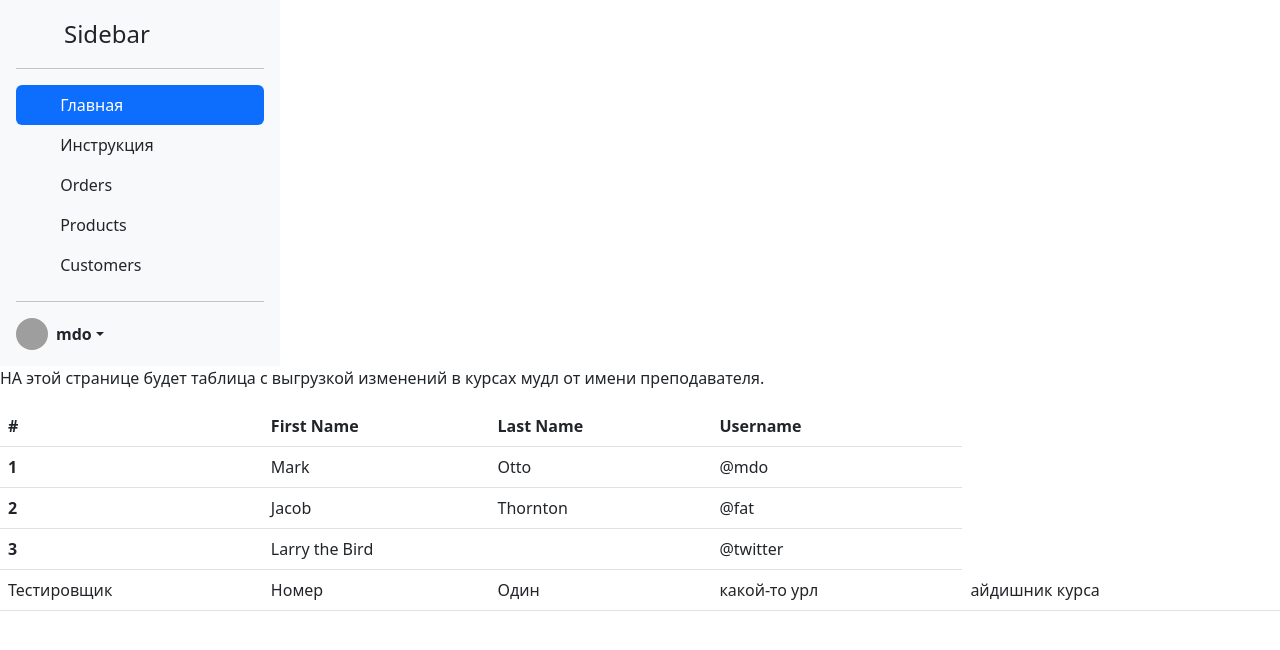
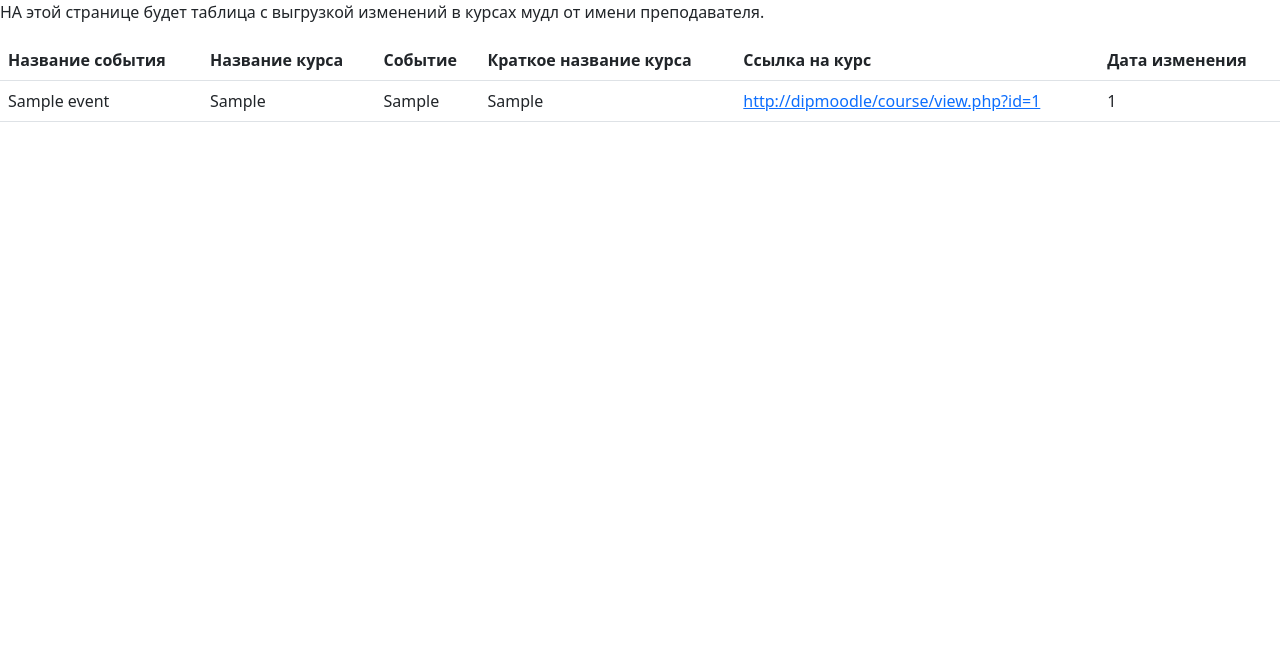
Before and after one commit to enverzeynaliev/diplomApp, a Django app: page / in a window 1280 px wide. Shown: the top 650 px of the page. Run offline with Django 4.2, Linux system fonts and the light colour scheme; tables that the repository leaves empty hold one stand-in row (values such as "Sample post"); grey boxes are pictures that could not be loaded.

Commit message:
Вывод данных модели в таблицу на страницу главная

```diff
--- a/testerPersonalRoom/moodle_events/models.py
+++ b/testerPersonalRoom/moodle_events/models.py
@@ -4,12 +4,12 @@ from django.db import models
 class mdl_events(models.Model):
     id = models.BigIntegerField('id', primary_key=True)
     eventname = models.CharField('eventname', max_length=255, default='')
-    component = models.CharField('component', max_length=255, default='')
-    action = models.CharField('action', max_length=255, default='')
-    target = models.CharField('target', max_length=255, default='')
-    objecttable = models.CharField('objecttable', max_length=255, default='')
+    component = models.CharField('component', max_length=100, default='')
+    action = models.CharField('action', max_length=100, default='')
+    target = models.CharField('target', max_length=100, default='')
+    objecttable = models.CharField('objecttable', max_length=50, default='')
     objectid = models.BigIntegerField('objectid', default=0)
-    crud = models.CharField('crud', max_length=255, default='')
+    crud = models.CharField('crud', max_length=1, default='')
     edulevel = models.SmallIntegerField('edulevel')
     contextid = models.BigIntegerField('contextid')
     contextlevel = models.BigIntegerField('contextlevel')
@@ -18,7 +18,7 @@ class mdl_events(models.Model):
     courseid = models.BigIntegerField('courseid', default=0)
     relateduserid = models.BigIntegerField('relateduserid', default=0)
     anonymous = models.SmallIntegerField('anonymous', default=0)
-    other = models.TextField,
+    other = models.TextField('other', default='')
     timecreated = models.BigIntegerField('timecreated')
     origin = models.CharField('origin', max_length=255, default='')
     ip = models.CharField('ip', max_length=255, default='')
--- a/testerPersonalRoom/moodle_events/templates/moodle_events/mdl-events.html
+++ b/testerPersonalRoom/moodle_events/templates/moodle_events/mdl-events.html
@@ -6,59 +6,59 @@
     <link rel="stylesheet" href="https://cdn.jsdelivr.net/npm/bootstrap@5.2.0-beta1/dist/css/bootstrap.min.css">
 </head>
 <body>
-   <div id="sidebar" class="d-flex flex-column flex-shrink-0 p-3 bg-light" style="width: 280px; height: 100%">
-    <a href="/" class="d-flex align-items-center mb-3 mb-md-0 me-md-auto link-dark text-decoration-none">
-      <svg class="bi pe-none me-2" width="40" height="32"><use xlink:href="#bootstrap"></use></svg>
-      <span class="fs-4">Sidebar</span>
-    </a>
-    <hr>
-    <ul class="nav nav-pills flex-column mb-auto">
-      <li class="nav-item">
-        <a href="#" class="nav-link active" aria-current="page">
-          <svg class="bi pe-none me-2" width="16" height="16"><use xlink:href="#"></use></svg>
-          Главная
-        </a>
-      </li>
-      <li>
-        <a href="#" class="nav-link link-dark">
-          <svg class="bi pe-none me-2" width="16" height="16"><use xlink:href="/help"></use></svg>
-          Инструкция
-        </a>
-      </li>
-      <li>
-        <a href="#" class="nav-link link-dark">
-          <svg class="bi pe-none me-2" width="16" height="16"><use xlink:href="#table"></use></svg>
-          Orders
-        </a>
-      </li>
-      <li>
-        <a href="#" class="nav-link link-dark">
-          <svg class="bi pe-none me-2" width="16" height="16"><use xlink:href="#grid"></use></svg>
-          Products
-        </a>
-      </li>
-      <li>
-        <a href="#" class="nav-link link-dark">
-          <svg class="bi pe-none me-2" width="16" height="16"><use xlink:href="#people-circle"></use></svg>
-          Customers
-        </a>
-      </li>
-    </ul>
-    <hr>
-    <div class="dropdown">
-      <a href="#" class="d-flex align-items-center link-dark text-decoration-none dropdown-toggle" id="dropdownUser2" data-bs-toggle="dropdown" aria-expanded="false">
-        <img src="https://github.com/mdo.png" alt="" width="32" height="32" class="rounded-circle me-2">
-        <strong>mdo</strong>
-      </a>
-      <ul class="dropdown-menu text-small shadow" aria-labelledby="dropdownUser2">
-        <li><a class="dropdown-item" href="#">New project...</a></li>
-        <li><a class="dropdown-item" href="#">Settings</a></li>
-        <li><a class="dropdown-item" href="#">Profile</a></li>
-        <li><hr class="dropdown-divider"></li>
-        <li><a class="dropdown-item" href="#">Sign out</a></li>
-      </ul>
-    </div>
-  </div>
+<!--   <div id="sidebar" class="d-flex flex-column flex-shrink-0 p-3 bg-light" style="width: 280px; height: 100%">-->
+<!--    <a href="/" class="d-flex align-items-center mb-3 mb-md-0 me-md-auto link-dark text-decoration-none">-->
+<!--      <svg class="bi pe-none me-2" width="40" height="32"><use xlink:href="#bootstrap"></use></svg>-->
+<!--      <span class="fs-4">Sidebar</span>-->
+<!--    </a>-->
+<!--    <hr>-->
+<!--    <ul class="nav nav-pills flex-column mb-auto">-->
+<!--      <li class="nav-item">-->
+<!--        <a href="#" class="nav-link active" aria-current="page">-->
+<!--          <svg class="bi pe-none me-2" width="16" height="16"><use xlink:href="#"></use></svg>-->
+<!--          Главная-->
+<!--        </a>-->
+<!--      </li>-->
+<!--      <li>-->
+<!--        <a href="#" class="nav-link link-dark">-->
+<!--          <svg class="bi pe-none me-2" width="16" height="16"><use xlink:href="/help"></use></svg>-->
+<!--          Инструкция-->
+<!--        </a>-->
+<!--      </li>-->
+<!--      <li>-->
+<!--        <a href="#" class="nav-link link-dark">-->
+<!--          <svg class="bi pe-none me-2" width="16" height="16"><use xlink:href="#table"></use></svg>-->
+<!--          Orders-->
+<!--        </a>-->
+<!--      </li>-->
+<!--      <li>-->
+<!--        <a href="#" class="nav-link link-dark">-->
+<!--          <svg class="bi pe-none me-2" width="16" height="16"><use xlink:href="#grid"></use></svg>-->
+<!--          Products-->
+<!--        </a>-->
+<!--      </li>-->
+<!--      <li>-->
+<!--        <a href="#" class="nav-link link-dark">-->
+<!--          <svg class="bi pe-none me-2" width="16" height="16"><use xlink:href="#people-circle"></use></svg>-->
+<!--          Customers-->
+<!--        </a>-->
+<!--      </li>-->
+<!--    </ul>-->
+<!--    <hr>-->
+<!--    <div class="dropdown">-->
+<!--      <a href="#" class="d-flex align-items-center link-dark text-decoration-none dropdown-toggle" id="dropdownUser2" data-bs-toggle="dropdown" aria-expanded="false">-->
+<!--        <img src="https://github.com/mdo.png" alt="" width="32" height="32" class="rounded-circle me-2">-->
+<!--        <strong>mdo</strong>-->
+<!--      </a>-->
+<!--      <ul class="dropdown-menu text-small shadow" aria-labelledby="dropdownUser2">-->
+<!--        <li><a class="dropdown-item" href="#">New project...</a></li>-->
+<!--        <li><a class="dropdown-item" href="#">Settings</a></li>-->
+<!--        <li><a class="dropdown-item" href="#">Profile</a></li>-->
+<!--        <li><hr class="dropdown-divider"></li>-->
+<!--        <li><a class="dropdown-item" href="#">Sign out</a></li>-->
+<!--      </ul>-->
+<!--    </div>-->
+<!--  </div>-->
 
 <p>НА этой странице будет таблица с выгрузкой изменений в курсах мудл от имени преподавателя. </p>
 <div>
@@ -66,36 +66,33 @@
         <table class="table table-hover">
             <thead>
             <tr>
-                <th>#</th>
-                <th>First Name</th>
-                <th>Last Name</th>
-                <th>Username</th>
+                <!--                <th>#</th>-->
+                <th>Название события</th>
+                <th>Название курса</th>
+                <th>Событие</th>
+                <th>Краткое название курса</th>
+                <th>Ссылка на курс</th>
+                <th>Дата изменения</th>
             </tr>
             </thead>
             <tbody>
+            {% for changes in mdl_changes %}
             <tr>
-                <th scope="row">1</th>
-                <td>Mark</td>
-                <td>Otto</td>
-                <td>@mdo</td>
+                <!-- сделать бы инкремент               <th scope="row"></th>-->
+                <td>{{ changes.eventname }}</td>
+                <td>{{ changes.other }}</td>
+                <!--  тут дважды пустое поле будет так как мудл отказался делиться с нами Json-->
+                <td>{{changes.action}}</td>
+                <td>{{ changes.other }}</td>
+                <td><a href=>http://dipmoodle/course/view.php?id={{ changes.courseid }}</a></td>
+                <!-- По хорошему надо бы сделать по человечески ссылку, а пока ока просто как якорь -->
+                <td>{{ changes.timecreated }}</td>
+                <!-- тут у нас перестал работать преобразователь из юникс в нормальный вид,-->
+                <!--     впрочем и времени было не очень много-->
             </tr>
-            <tr>
-                <th scope="row">2</th>
-                <td>Jacob</td>
-                <td>Thornton</td>
-                <td>@fat</td>
-            </tr>
-            <tr>
-                <th scope="row">3</th>
-                <td colspan="2">Larry the Bird</td>
-                <td>@twitter</td>
-            </tr>
-            <td>Тестировщик</td>
-            <td>Номер</td>
-            <td>Один</td>
-            <td>какой-то урл</td>
-            <td>айдишник курса</td>
+            {% endfor %}
             </tbody>
+
         </table>
     </table>
 </div>
--- a/testerPersonalRoom/moodle_events/views.py
+++ b/testerPersonalRoom/moodle_events/views.py
@@ -1,10 +1,27 @@
 from django.http import HttpResponse
+
+from .models import mdl_events
 from django.shortcuts import render
 
 
 def index(request):
-    return render(request, 'moodle_events/mdl-events.html')
+    mdl_events.objects.filter(action= 'created')
+    # mdl_changes = mdl_events.objects.valies_list('id', 'eventname', 'other', 'courseid', 'timecreated')
+    # этот метод предпочтительнее ниже используемого так как мы не вскрываем стороннему пользователю структуру нашей БД.
+    # Это определенно надо исправить, нно для тестовый версии подходит и так
+    mdl_changes = mdl_events.objects.all()
+    return render(request, 'moodle_events/mdl-events.html', {'mdl_changes': mdl_changes})
 
+
+
+
+# WHERE(`action` = 'created'
+# OR
+# `action` = 'updated') AND(`target` = 'course_section'
+# OR
+# `target` = 'course_section'
+# OR
+# `target` = 'course');
 
 def helppage(request):
     return HttpResponse("<h3>А тут мы сможем почитать, как работать с программой. Ну, а пока тут lorem...</h3>")
```
Also changed, not shown: testerPersonalRoom/moodle_events/migrations/0001_initial.py, testerPersonalRoom/moodle_events/migrations/0002_mdl_events_other.py (added).
